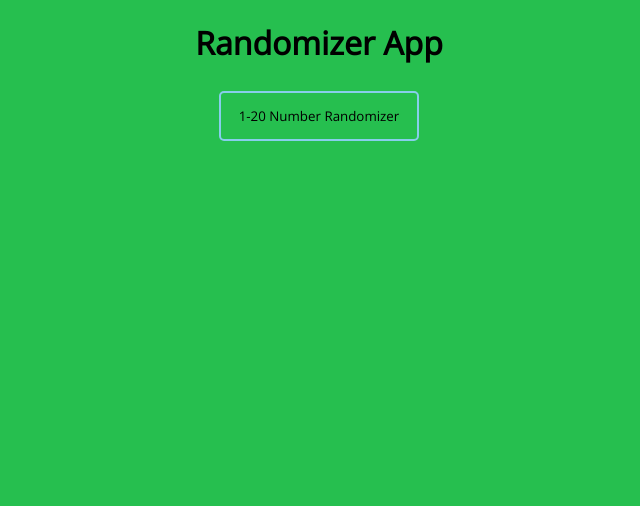
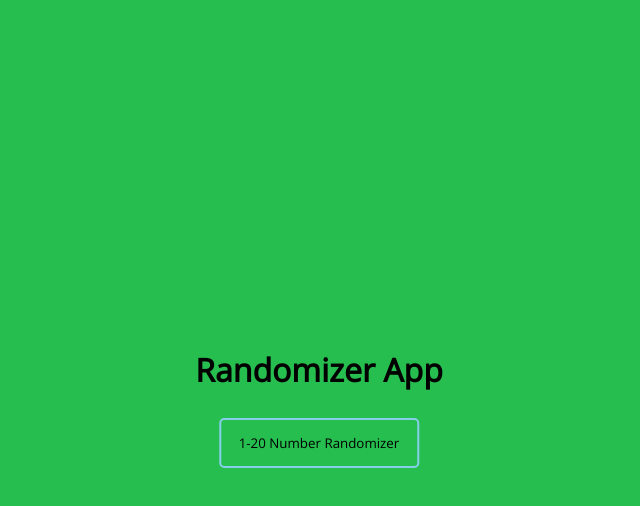
Before and after one commit to Bean1234567891011/randomfixed, a plain HTML site: page index.html in a window 1280 px wide. Shown: the whole page, without its empty margins (321-961 px from the left). Drawn offline with nearby package versions, Linux system fonts and the light colour scheme.

Commit message:
Update index.html

```diff
--- a/index.html
+++ b/index.html
@@ -6,7 +6,7 @@
 		<title>Randomizer</title>
 		<meta name="viewport" content="width=device-width,initial-scale=1">
 	</head>
-	 <body>
+	 <body id = "centered">
   		<div id = "home">
 			<h1>Randomizer App</h1>
 			<button class="twentyPlay" onClick="twenty()">1-20 Number Randomizer</button>
@@ -76,6 +76,14 @@
 				 transition:all 1s;
 				 outline:none;
 			 }
+
+			 #centered {
+  				 margin: 0;
+  				 position: absolute;
+  				 top: 50%;
+  				 left: 50%;
+  				 transform: translate(-50%, -50%);
+			 }
 		 </style>
         </body>
   </html>
```
